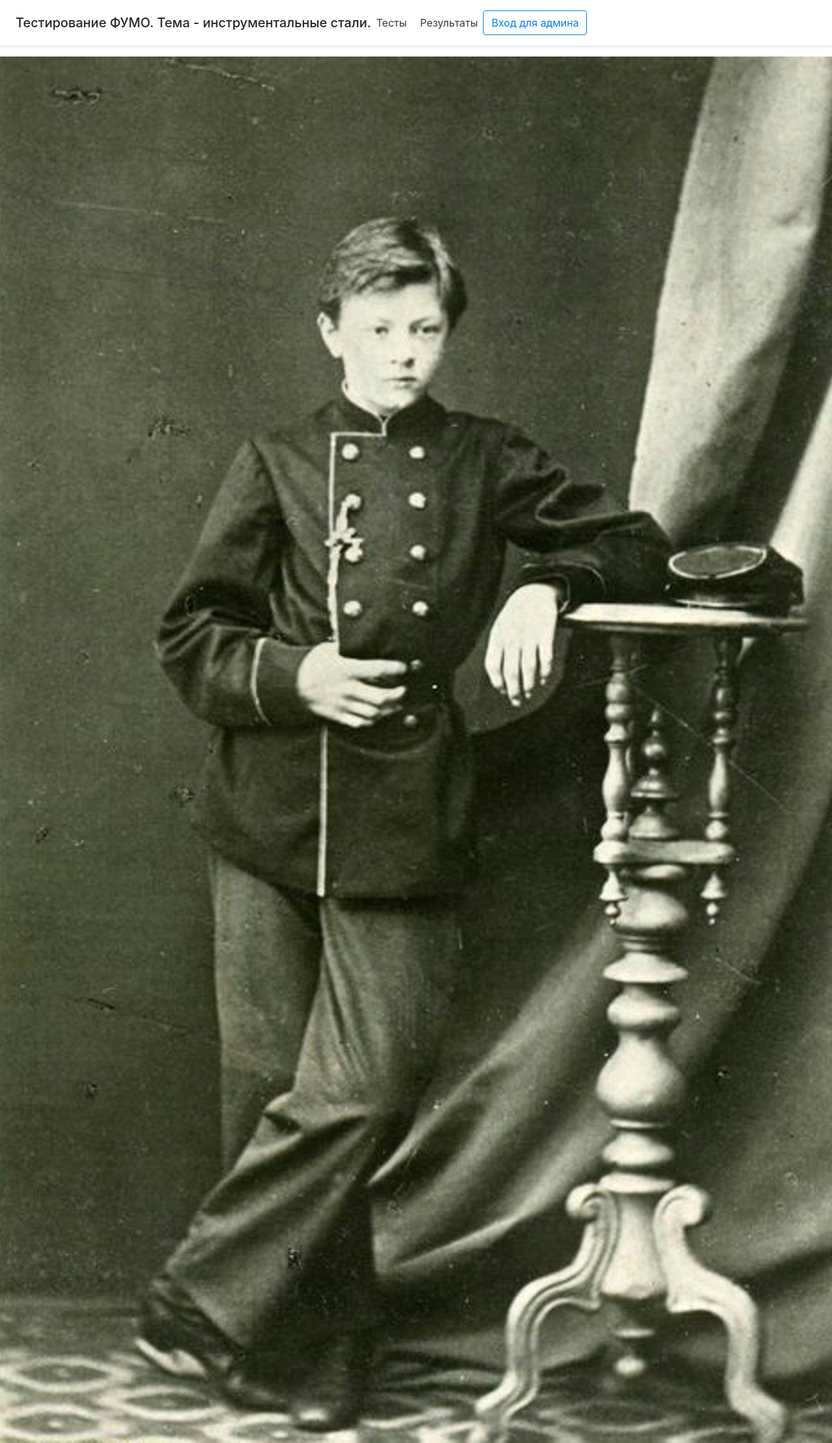
After one commit to TMRmgok/FUMO2test, a Django app: template main/templates/main/index2.html in a window 1280 px wide; the page is wider, and only the part inside the window is pictured. The commit adds this page. Shown: that part at 65% size. Run offline with Django 3.2, Linux system fonts and the light colour scheme; the template is opened without the code that fills it: most values are stand-ins (such as "Sample title", 1, 10 or a date in 2020); some libraries are stand-ins or nearby versions.

Commit message:
Second commit

```diff
--- a/main/templates/main/index.html
+++ b/main/templates/main/index.html
@@ -59,6 +59,7 @@
         бэкенд проверяет верность ответа по БД, и возвращает ответ с информацией о том, был ответ пользователя на
         тест верен или нет. Фронтенд получает ответ и отображает информацию из него -->
     </form>
-
+    <img src="/static/2_soldger.jpg" alt="Картинка для теста">
+    <img src="/static/1_soldger.jpg" alt="альтернативный текст">
 </body>
 </html>
--- /dev/null
+++ b/main/templates/main/index2.html
@@ -0,0 +1,30 @@
+<!doctype html>
+<html lang="ru">
+<head>
+    <meta charset="UTF-8">
+    <meta name="viewport"
+          content="width=device-width, user-scalable=no, initial-scale=1.0, maximum-scale=1.0, minimum-scale=1.0">
+    <meta http-equiv="X-UA-Compatible" content="ie=edge">
+
+    <title>
+    {% block title %}
+    {{title}}
+    {% endblock %}
+    </title>
+    <link rel="stylesheet" href="https://stackpath.bootstrapcdn.com/bootstrap/4.5.2/css/bootstrap.min.css">
+</head>
+<body>
+
+    <div class="d-flex flex-column flex-md-row align-items-center p-3 px-md-4 mb-3 bg-body border-bottom shadow-sm">
+      <p class="h5 my-0 me-md-auto fw-normal">Тестирование ФУМО. Тема - инструментальные стали.</p>
+      <nav class="my-2 my-md-0 me-md-3">
+        <a class="p-2 text-dark" href="#">Тесты</a>
+        <a class="p-2 text-dark" href="#">Результаты</a>
+      </nav>
+      <a class="btn btn-outline-primary" href="#">Вход для админа</a>
+    </div>
+
+
+    <img src="123.jpg" alt="альтернативный текст">
+</body>
+</html>
```
Also changed, not shown: main/views.py (+6 -6 lines), main/static/1_soldger.jpg (added), main/static/2_soldger.jpg (added), main/static/kokur.png (added), main/templates/main/123.jpg (added), main/templates/main/1_1.JPG (added), main/templates/main/kokur.png (added).
